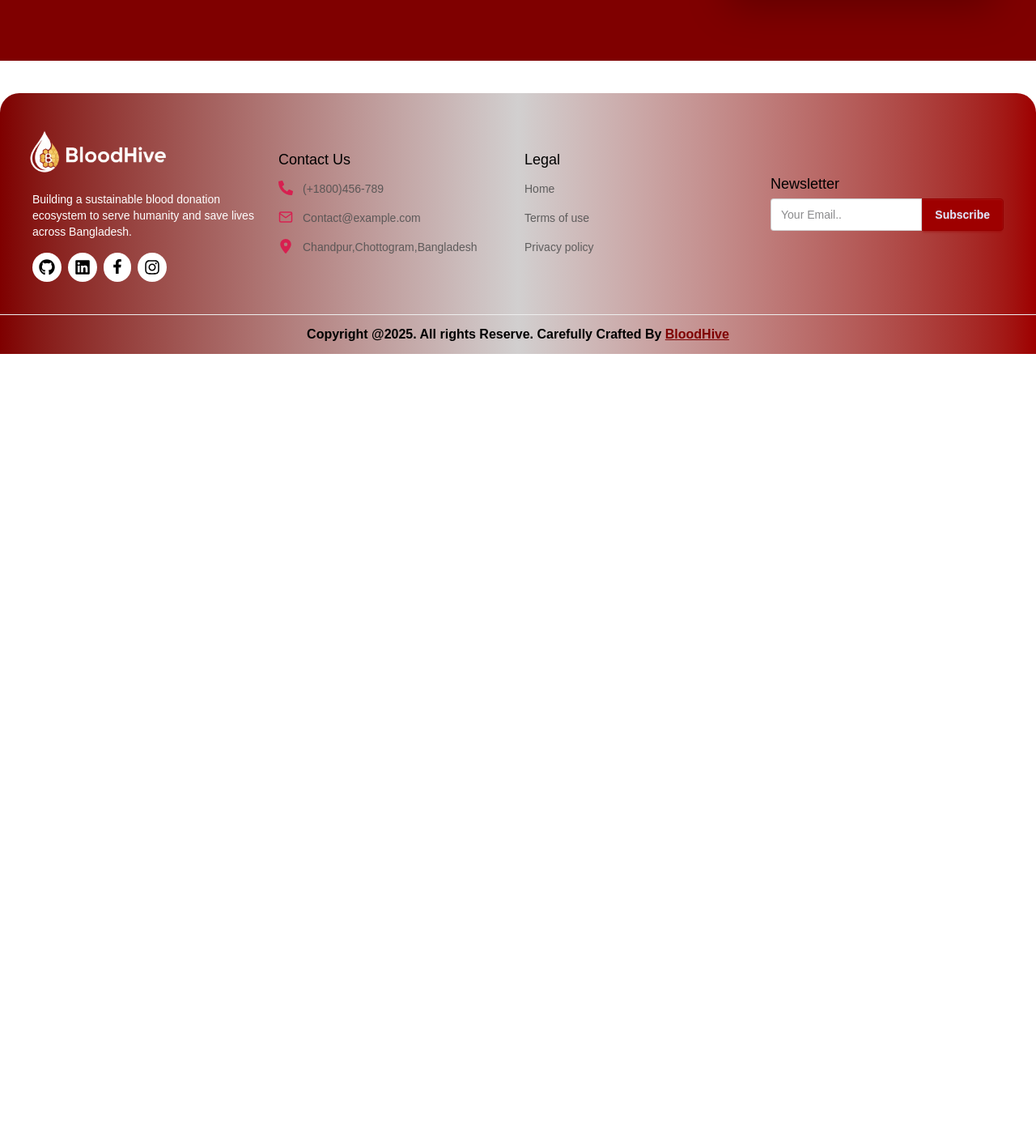
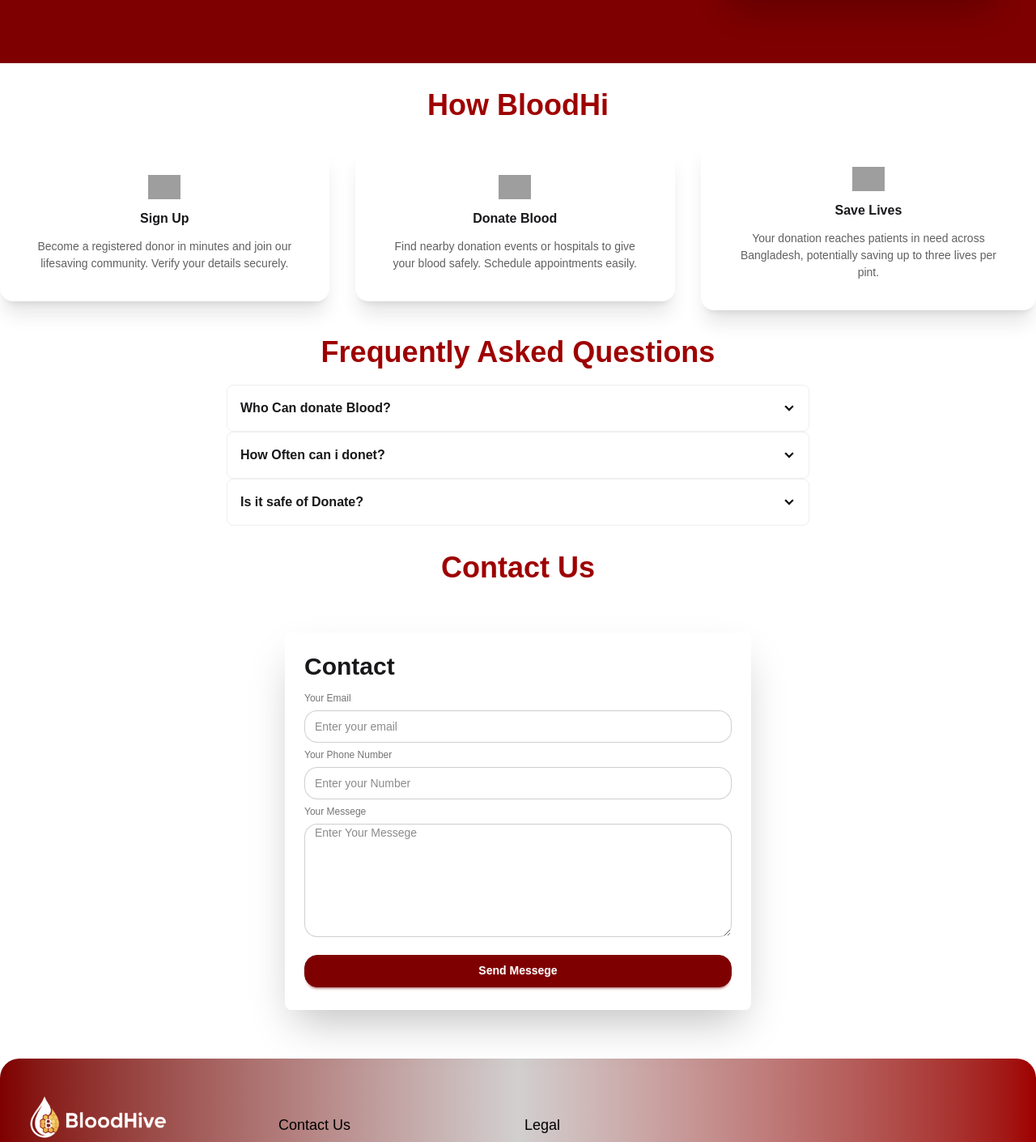
Before and after one commit to saimon885/Blood-Donnet, a React (Vite) app: page / in a window 1280 px wide. Shown: the part 502-1912 px from the top of the page at 81% size. Before the commit the page ends 939 px from the top, so only its background shows below. Built offline with nearby package versions, Linux system fonts and the light colour scheme; no server answers; grey boxes are pictures that could not be loaded.

Commit message:
Conact us and others annimation

```diff
--- a/package.json
+++ b/package.json
@@ -10,11 +10,13 @@
     "preview": "vite preview"
   },
   "dependencies": {
+    "aos": "^2.3.4",
     "firebase": "^12.6.0",
     "react": "^19.2.0",
     "react-dom": "^19.2.0",
     "react-hook-form": "^7.68.0",
-    "react-icons": "^5.5.0"
+    "react-icons": "^5.5.0",
+    "react-simple-typewriter": "^5.0.1"
   },
   "devDependencies": {
     "@eslint/js": "^9.39.1",
--- a/src/Components/Footer.jsx
+++ b/src/Components/Footer.jsx
@@ -60,13 +60,13 @@ const Footer = () => {
               <span>
                 <FaPhoneAlt color="#d72050" size={18} />
               </span>
-              <span>(+1800)456-789</span>
+              <span>+8801400678673</span>
             </a>
             <a className="link link-hover flex gap-3 text-[#4e4e4ee0]">
               <span>
                 <FiMail color="#d72050" size={18} />
               </span>
-              <span>Contact@example.com</span>
+              <span>mdsaimonhossanfff@gmail.com</span>
             </a>
             <a className="link link-hover flex gap-3 text-[#4e4e4ee0]">
               <span>
--- a/src/Components/Form/Login.jsx
+++ b/src/Components/Form/Login.jsx
@@ -2,8 +2,10 @@ import React, { useState } from "react";
 import { useForm } from "react-hook-form";
 import { FaEye, FaEyeSlash } from "react-icons/fa";
 import { Link } from "react-router";
+import UseAuth from "../../AuthProvider/UseAuth";
 
 const Login = () => {
+  // const { user } = UseAuth();
   const [show, setShow] = useState(true);
   const { register, handleSubmit } = useForm();
   const handleShowOf = () => {
--- /dev/null
+++ b/src/Home/Banner/AskedQuestions.jsx
@@ -0,0 +1,47 @@
+import React from "react";
+
+const AskedQuestions = () => {
+  return (
+    <div className="md:mx-70 my-8">
+        <h1 className="text-4xl font-bold text-primary text-center my-5">Frequently Asked Questions</h1>
+      <div
+        tabIndex={0}
+        className="collapse collapse-arrow bg-base-100 border-base-300 border"
+      >
+        <div className="collapse-title font-semibold">
+          Who Can donate Blood?
+        </div>
+        <div className="collapse-content text-sm">
+          Ages 18-60, weight 50kg+, good health. No recent tattoos or travel to
+          high-risk areas.
+        </div>
+      </div>
+      <div
+        tabIndex={0}
+        className="collapse collapse-arrow bg-base-100 border-base-300 border"
+      >
+        <div className="collapse-title font-semibold">
+          How Often can i donet?
+        </div>
+        <div className="collapse-content text-sm">
+          Whole blood: Every 3 months for men, 4 months for women. Platelets:
+          More frequently.
+        </div>
+      </div>
+      <div
+        tabIndex={0}
+        className="collapse collapse-arrow bg-base-100 border-base-300 border"
+      >
+        <div className="collapse-title font-semibold">
+          Is it safe of Donate?
+        </div>
+        <div className="collapse-content text-sm">
+          Yes, with sterile equipment and professional screening. Benefits
+          outweigh minor side effects.
+        </div>
+      </div>
+    </div>
+  );
+};
+
+export default AskedQuestions;
--- a/src/Home/Banner/Banner1.jsx
+++ b/src/Home/Banner/Banner1.jsx
@@ -1,14 +1,28 @@
-import React from "react";
+import React, { useEffect } from "react";
 import bannerImg from "../../assets/Banner1IMG.jpeg";
 import { Link } from "react-router";
+import { useTypewriter } from "react-simple-typewriter";
+import AOS from "aos";
 const Banner1 = () => {
+  const [text] = useTypewriter({
+    words: [" Donate Blood Today."],
+    loop: {},
+    typeSpeed: 120,
+    deleteSpeed: 80,
+  });
+  useEffect(() => {
+    AOS.init({
+      duration: 500,
+      once: true,
+    });
+  }, []);
   return (
     <div className="bg-secondary ">
       <div className="flex flex-col md:flex-row justify-between items-center gap-10 mx-10 py-20 ">
-        <div className="text-center space-y-5 text-white">
+        <div data-aos="fade-right" className="text-center space-y-5 text-white">
           <h1 className="text-4xl font-bold text-white">
-            Save Lives.<span className="text-yellow-500"> Donate Blood</span>{" "}
-            Today.
+            Save Lives.
+            <span className="text-yellow-500">{text}</span>{" "}
           </h1>
           <p className="text-xl">
             Your donation can give someone a second chance at life. Join
@@ -16,28 +30,28 @@ const Banner1 = () => {
           </p>
           <p className="text-xl">Contact Us : +8801992644935</p>
           <div className="flex justify-center items-center gap-6">
-            <div className="p-4 bg-[#ffffffd7] rounded-2xl">
+            <div className="p-4 bg-[#ffffffd7] rounded-2xl transition-all duration-300 hover:-translate-y-2">
               <img
                 className="w-[30px]"
                 src="https://cdn-icons-png.flaticon.com/128/893/893529.png"
                 alt=""
               />
             </div>
-            <div className="p-4 bg-[#ffffffd7] rounded-2xl">
+            <div className="p-4 bg-[#ffffffd7] rounded-2xl transition-all duration-300 hover:-translate-y-2">
               <img
                 className="w-[30px]"
                 src="https://cdn-icons-png.flaticon.com/128/865/865969.png"
                 alt=""
               />
             </div>
-            <div className="p-4 bg-[#ffffffd7] rounded-2xl">
+            <div className="p-4 bg-[#ffffffd7] rounded-2xl transition-all duration-300 hover:-translate-y-2">
               <img
                 className="w-[30px]"
                 src="https://cdn-icons-png.flaticon.com/128/8011/8011552.png"
                 alt=""
               />
             </div>
-            <div className="p-4 bg-[#ffffffd7] rounded-2xl">
+            <div className="p-4 bg-[#ffffffd7] rounded-2xl transition-all duration-300 hover:-translate-y-2">
               <img
                 className="w-[30px]"
                 src="https://cdn-icons-png.flaticon.com/128/1843/1843467.png"
@@ -54,7 +68,7 @@ const Banner1 = () => {
             </button>
           </div>
         </div>
-        <div>
+        <div data-aos="fade-left">
           <img
             className="w-[500px] shadow-2xl rounded-2xl"
             src={bannerImg}
--- /dev/null
+++ b/src/Home/Banner/BloodHiveWorks.jsx
@@ -0,0 +1,65 @@
+import Aos from "aos";
+import React, { useEffect } from "react";
+import { useTypewriter } from "react-simple-typewriter";
+
+const BloodHiveWorks = () => {
+  const [text] = useTypewriter({
+    words: [" BloodHive Works"],
+    loop: {},
+    typeSpeed: 120,
+    deleteSpeed: 80,
+  });
+  useEffect(() => {
+    Aos.init({
+      duration: 900,
+      once: true,
+    });
+  }, []);
+  return (
+    <div data-aos="fade-up" className="my-8">
+      <h1 className="text-4xl font-bold text-primary text-center">
+        How {text}
+      </h1>
+      <div className="flex flex-col md:flex-row justify-between gap-8 items-center mt-5">
+        <div className="text-center mx-auto transition-all duration-300 hover:-translate-y-2 bg-white shadow-xl p-9 space-y-3 rounded-2xl ">
+          <img
+            className="mx-auto w-[40px]"
+            src="https://cdn-icons-png.flaticon.com/128/16000/16000109.png"
+            alt=""
+          />
+          <h2 className="font-bold">Sign Up</h2>
+          <p className="text-[14px] text-accent">
+            Become a registered donor in minutes and join our lifesaving
+            community. Verify your details securely.
+          </p>
+        </div>
+        <div className="text-center mx-auto transition-all duration-300 hover:-translate-y-2 bg-white shadow-xl p-9 space-y-3 rounded-2xl ">
+          <img
+            className="mx-auto w-[40px]"
+            src="https://cdn-icons-png.flaticon.com/128/893/893529.png"
+            alt=""
+          />
+          <h2 className="font-bold">Donate Blood</h2>
+          <p className="text-[14px] text-accent">
+            Find nearby donation events or hospitals to give your blood safely.
+            Schedule appointments easily.
+          </p>
+        </div>
+        <div className="text-center mx-auto transition-all duration-300 hover:-translate-y-2 bg-white shadow-xl p-9 space-y-3 rounded-2xl ">
+          <img
+            className="mx-auto w-[40px]"
+            src="https://cdn-icons-png.flaticon.com/128/17587/17587007.png"
+            alt=""
+          />
+          <h2 className="font-bold">Save Lives</h2>
+          <p className="text-[14px] text-accent">
+            Your donation reaches patients in need across Bangladesh,
+            potentially saving up to three lives per pint.
+          </p>
+        </div>
+      </div>
+    </div>
+  );
+};
+
+export default BloodHiveWorks;
--- /dev/null
+++ b/src/Home/Banner/ContuctUs.jsx
@@ -0,0 +1,58 @@
+import Aos from "aos";
+import "aos/dist/aos.css";
+import React, { useEffect } from "react";
+
+const ContuctUs = () => {
+  useEffect(() => {
+    Aos.init({
+      duration: 1000,
+      once: true,
+    });
+  }, []);
+  return (
+    <div data-aos="fade-up">
+      <h2 className="text-4xl text-center font-bold text-primary">
+        Contact Us
+      </h2>
+      <div className="hero my-15">
+        <div className="card bg-base-100 w-full max-w-xl shrink-0 shadow-2xl">
+          <div className="card-body">
+            <h1 className="text-3xl font-bold">Contact</h1>
+
+            <form>
+              <fieldset className="fieldset">
+                <label className="label font-medium">Your Email</label>
+                <input
+                  type="email"
+                  className="input rounded-2xl focus:border-0 w-full focus:outline-gray-200"
+                  placeholder="Enter your email"
+                />
+                <label className="label font-medium">Your Phone Number</label>
+                <input
+                  type="number"
+                  className="input rounded-2xl focus:border-0 w-full focus:outline-gray-200"
+                  placeholder="Enter your Number"
+                />
+
+                <label className="label font-medium"> Your Messege</label>
+                <textarea
+                  className="input h-35 rounded-2xl focus:border-0 w-full focus:outline-gray-200"
+                  name=""
+                  placeholder="Enter Your Messege"
+                  cols="30"
+                  rows="10"
+                ></textarea>
+
+                <button className="btn text-white rounded-2xl btn-secondary mt-4">
+                  Send Messege
+                </button>
+              </fieldset>
+            </form>
+          </div>
+        </div>
+      </div>
+    </div>
+  );
+};
+
+export default ContuctUs;
--- a/src/Home/Home/Home.jsx
+++ b/src/Home/Home/Home.jsx
@@ -1,10 +1,16 @@
 import React from "react";
 import Banner1 from "../Banner/Banner1";
+import BloodHiveWorks from "../Banner/BloodHiveWorks";
+import AskedQuestions from "../Banner/AskedQuestions";
+import ContuctUs from "../Banner/ContuctUs";
 
 const Home = () => {
   return (
     <div>
       <Banner1></Banner1>
+      <BloodHiveWorks></BloodHiveWorks>
+      <AskedQuestions></AskedQuestions>
+      <ContuctUs></ContuctUs>
     </div>
   );
 };
```
Also changed, not shown: src/Components/Navbar.jsx (+13 -9 lines), src/assets/add-friend.png (added), 1 other file (tests, documents, lock files or other folders).
